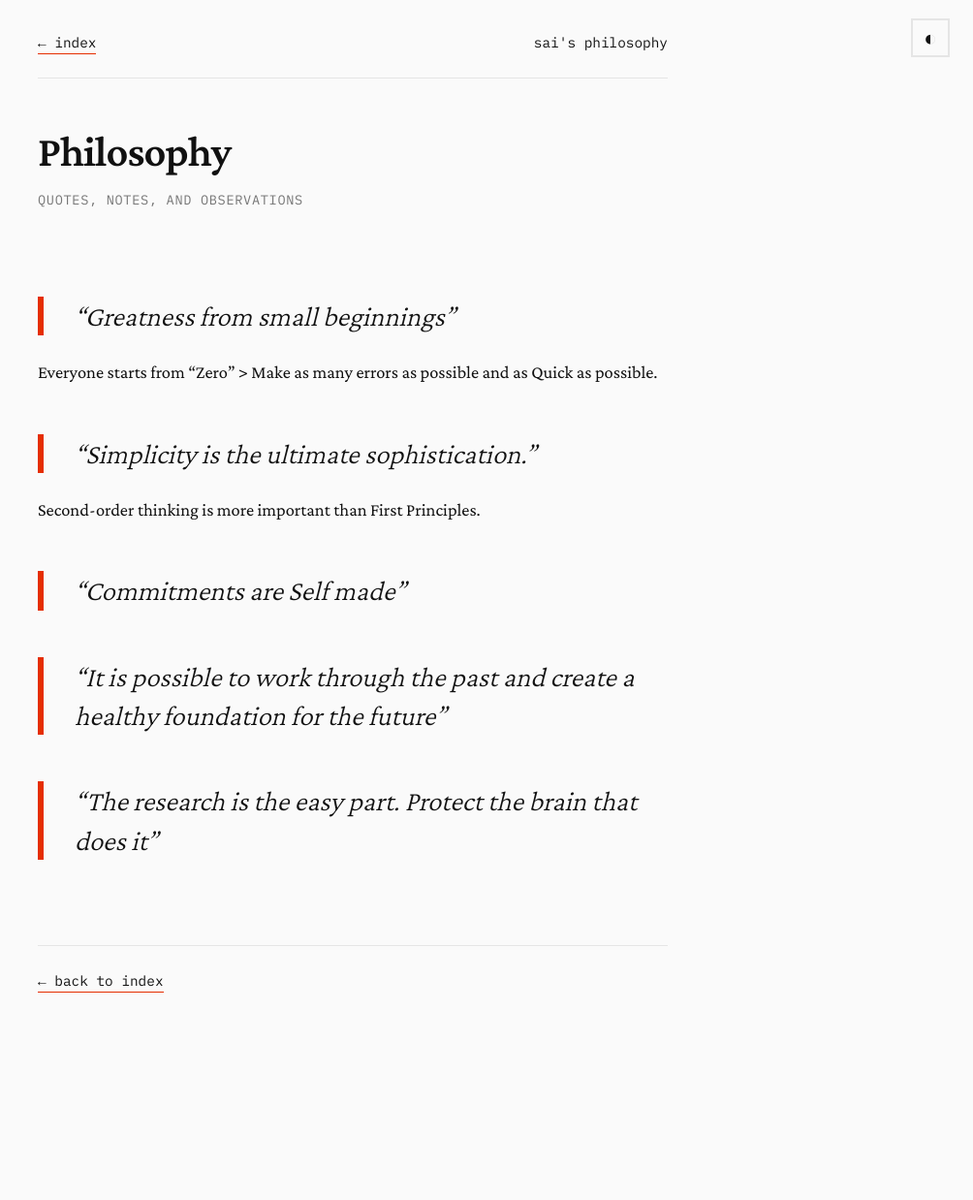
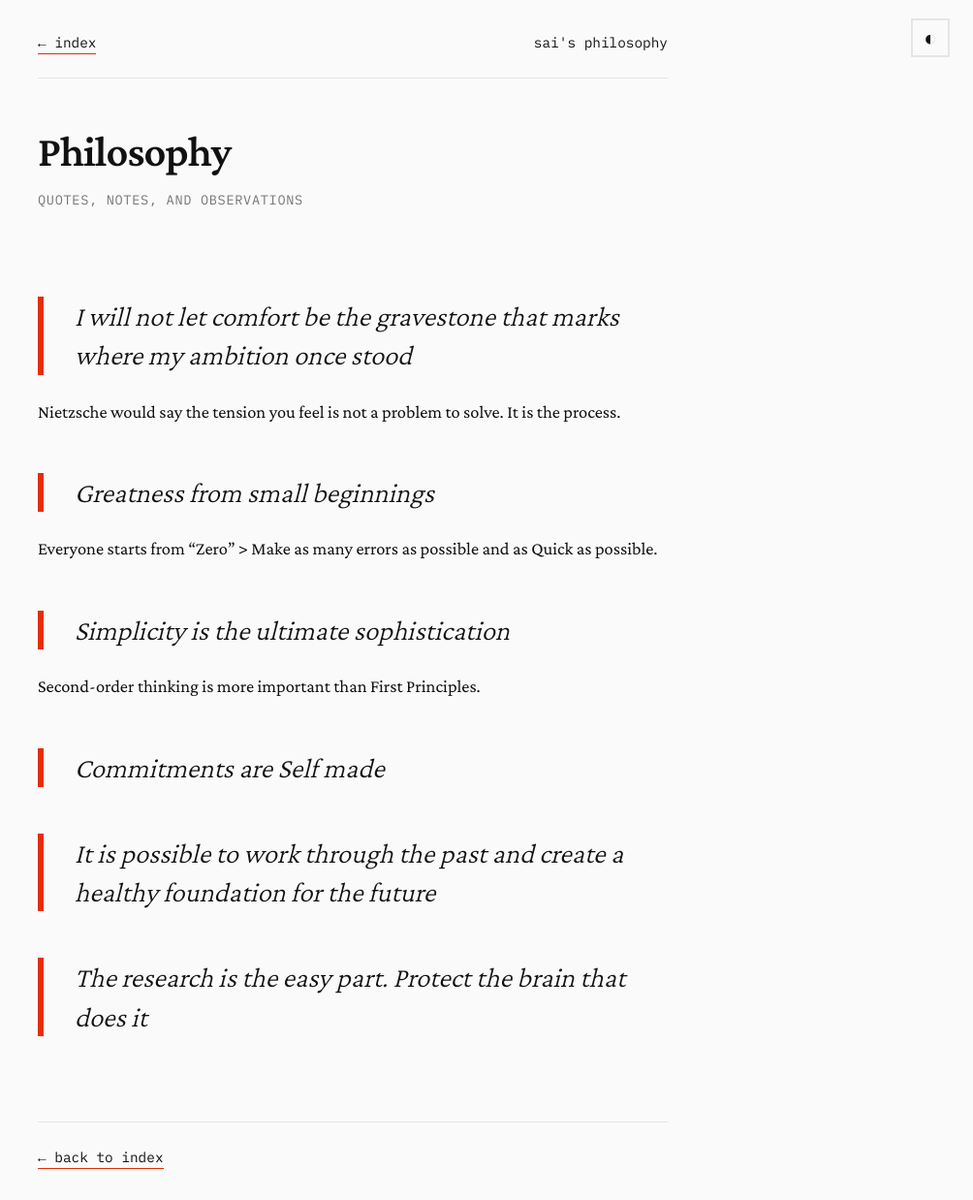
Before and after one commit to Sai21112000/sai21112000.github.io, a Jekyll site: the page built from philosophy.md, in a window 1280 px wide. Shown: the whole page at 97% size, without its empty margins (276-1280 px from the left). Built offline with Jekyll 4.4.1, drawn with Linux system fonts in a browser that asks for light colours; before the commit the page ends 1056 px from its top, so only the background shows below that.

```diff
--- a/philosophy.md
+++ b/philosophy.md
@@ -3,22 +3,27 @@ layout: page
 title: Philosophy
 description: Quotes, notes, and observations
 ---
+ > I will not let comfort be the gravestone that marks where my ambition once stood
+{: .animate-enter style="animation-delay: 0.2s;"}
+Nietzsche would say the tension you feel is not a problem to solve. It is the process.
+{: .animate-enter style="animation-delay: 0.4s;"}
 
-> "Greatness from small beginnings"
+
+> Greatness from small beginnings
 {: .animate-enter style="animation-delay: 0.2s;"}
 Everyone starts from "Zero" > Make as many errors as possible and as Quick as possible.
 {: .animate-enter style="animation-delay: 0.4s;"}
 
-> "Simplicity is the ultimate sophistication."
+> Simplicity is the ultimate sophistication
 {: .animate-enter style="animation-delay: 0.4s;"}
 Second-order thinking is more important than First Principles.
 {: .animate-enter style="animation-delay: 0.4s;"}
 
-> "Commitments are Self made"
+> Commitments are Self made
 {: .animate-enter style="animation-delay: 0.4s;"}
 
- > "It is possible to work through the past and create a healthy foundation for the future"
+ > It is possible to work through the past and create a healthy foundation for the future
 {: .animate-enter style="animation-delay: 0.4s;"}
 
- > "The research is the easy part. Protect the brain that does it"
+ > The research is the easy part. Protect the brain that does it
 {: .animate-enter style="animation-delay: 0.4s;"}
```
Also changed, not shown: index.md (+5 -5 lines), now.md (+8 -0 lines).
